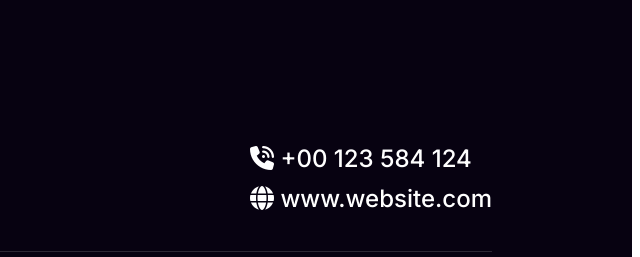
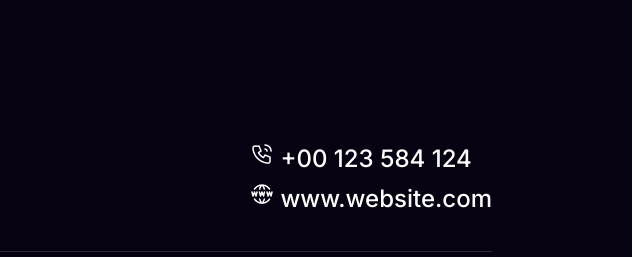
Before and after one commit to naymuln/ass1, a plain HTML site: page index.html in a window 1280 px wide. Shown: the part 4980-5237 px from the top of the page, 640-1280 px from the left. Drawn offline with Linux system fonts and the light colour scheme.

Commit message:
bug fixes

```diff
--- a/index.html
+++ b/index.html
@@ -84,7 +84,7 @@
         <section class="fot-contact">
             <div class="con-1">
                 <p class="contact-1">44, Big Building Roosevelt Street<br>Beach Gardens Florida 33410</p>
-                <p class="contact-1"> <i class="fa-solid fa-phone-volume"></i> +00 123 584 124 <br> <i class="fa-solid fa-globe"></i> www.website.com</p>
+                <p class="contact-1"> <img src="resources/Call.png" alt=""> +00 123 584 124 <br> <img src="resources/Website.png" alt=""> www.website.com</p>
             </div>
             <hr class="hr1">
             <div class="social-links">
```
